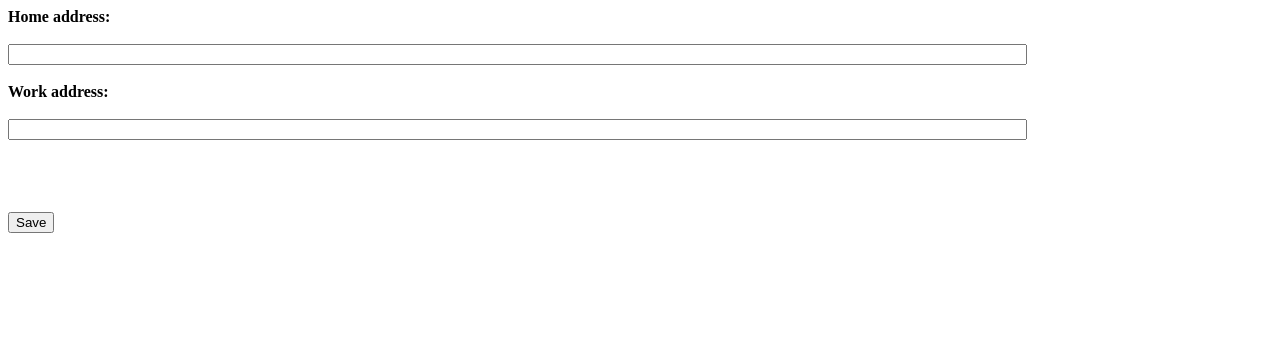
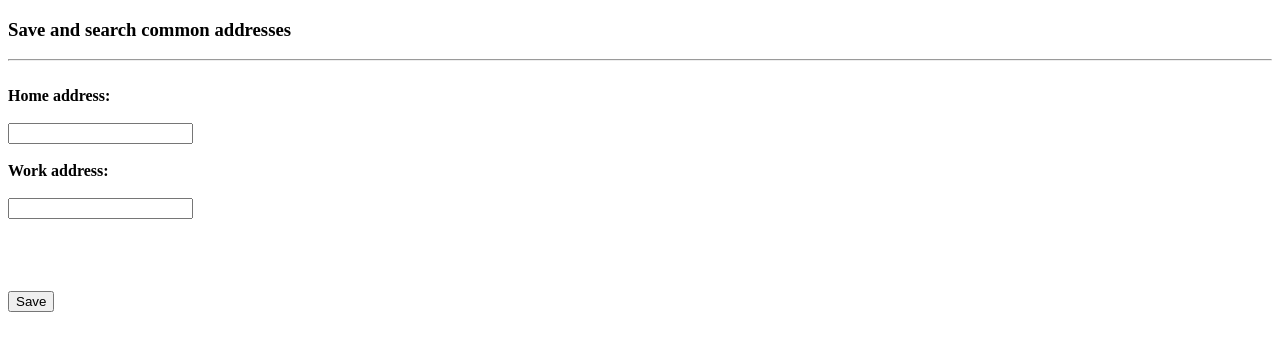
Before and after one commit to ShivanKaul/HashMaps, a browser extension: page extension/src/options.html in a window 1280 px wide. Drawn offline with Linux system fonts and the light colour scheme.

```diff
--- a/extension/src/options.html
+++ b/extension/src/options.html
@@ -3,13 +3,13 @@
 <head>
 	<style>
 	body: { padding: 10px; }
-	input[type="text"] {
-		width: 80%;
-	}
 	</style>
 </head>
 
 <body>
+	<h3>Save and search common addresses</h3>
+	<hr>
+	<br>
 	<form name="settings" action="">
 		<b>Home address:</b><br><br><input type="text" name="home" id="home">
 		<br><br>
```
Also changed, not shown: extension/src/js/background.js (+7 -6 lines), extension/manifest.json.
